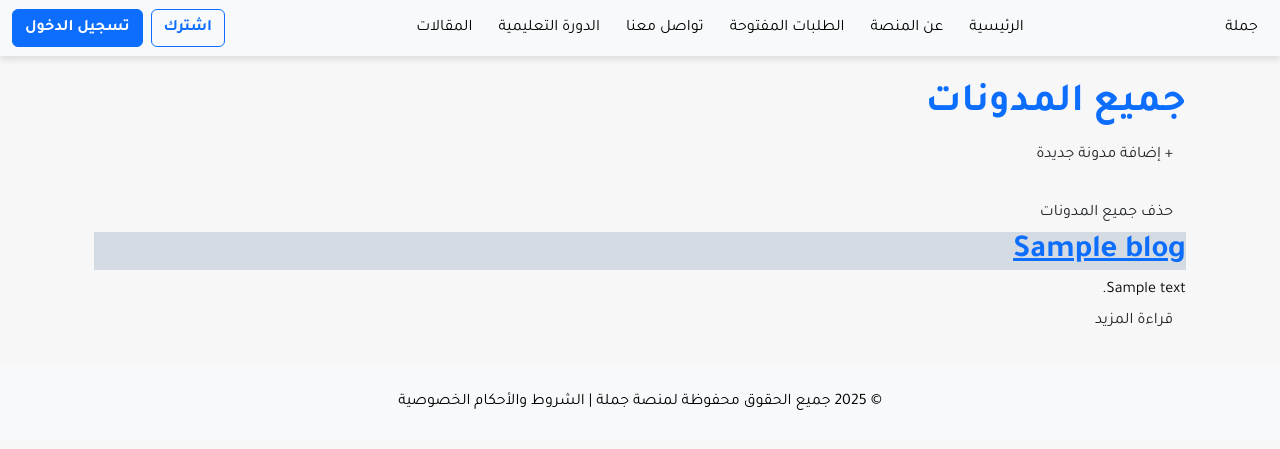
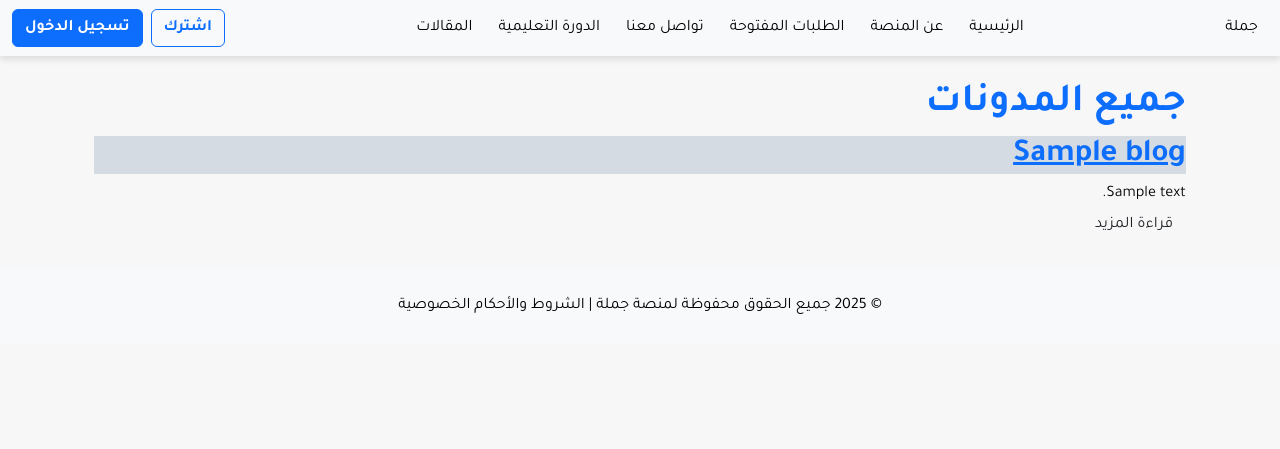
Before and after one commit to mody-1090/2, a Flask app: template app/templates/blogs.html in a window 1280 px wide. Shown: the top 449 px of the page. Run offline with Flask 3, Linux system fonts and the light colour scheme; the template is opened without the code that fills it: most values are stand-ins (such as "Sample title", 1, 10 or a date in 2020); grey boxes marked "Sample" are stand-in pictures.

Commit message:
Update blogs.html

```diff
--- a/app/templates/blogs.html
+++ b/app/templates/blogs.html
@@ -6,12 +6,7 @@
 <div class="container blog-page">
   <header class="page-header">
     <h1 class="page-title">جميع المدونات</h1>
-    <a href="{{ url_for('main_routes.create_blog') }}" class="btn add-blog-btn">+ إضافة مدونة جديدة</a>
 
-    <!-- نموذج زر حذف جميع المدونات مع تأكيد قبل التنفيذ -->
-    <form action="{{ url_for('main_routes.delete_all_blogs') }}" method="post" onsubmit="return confirm('هل أنت متأكد من حذف جميع المدونات؟');" style="margin-top: 20px;">
-        <button type="submit" class="btn delete-all-btn">حذف جميع المدونات</button>
-    </form>
   </header>
 
   <section class="blog-grid">
```
